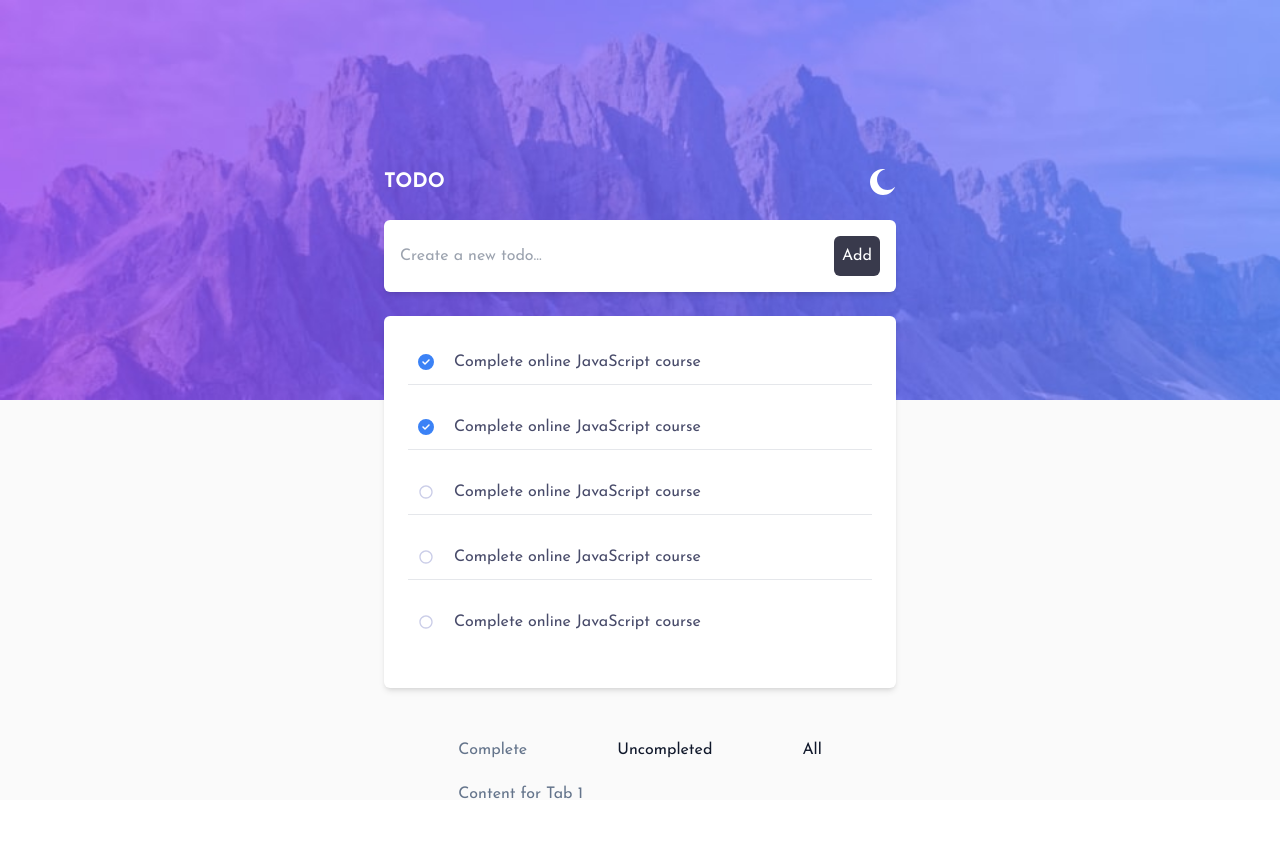
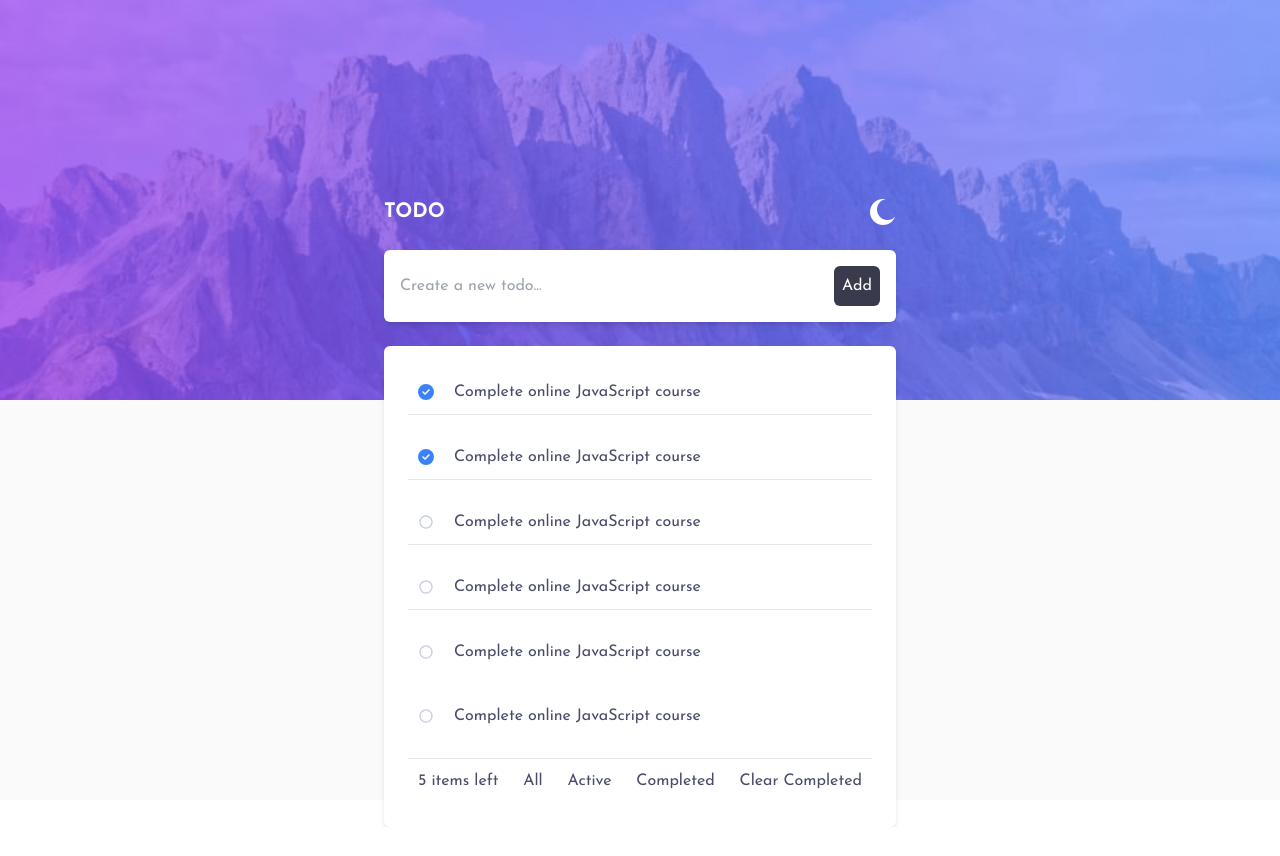
Before and after one commit to Thintalltom/GT-contribution, a React (Vite) app in the folder todo/: page / in a window 1280 px wide. After the commit the page ends 827 px from the top, so only its background shows below. Built offline with nearby package versions, Linux system fonts and the light colour scheme.

Commit message:
Update ToDoCard.tsx

```diff
--- a/todo/src/components/ToDoCard.tsx
+++ b/todo/src/components/ToDoCard.tsx
@@ -1,9 +1,8 @@
 import { FaCircleCheck } from "react-icons/fa6";
 import { MdOutlineRadioButtonUnchecked } from "react-icons/md";
-import Tabs from "./Tabs";
+
 const ToDoCard = () => {
   return (
-    <div className="w-full flex justify-center items-center flex-col">
     <div className="bg-white text-veryDarkGrayishBlue w-full max-w-lg p-6 rounded-md shadow-md">
       <ul>
         <li className="flex items-center mb-5 border-b-[1px] p-[10px]">
@@ -40,12 +39,20 @@ const ToDoCard = () => {
           </span>
           Complete online JavaScript course
         </li>
+        <li className="flex items-center mb-5 p-[10px]">
+          <span className="text-lightGrayishBlueDark mr-5">
+            <MdOutlineRadioButtonUnchecked />
+          </span>
+          Complete online JavaScript course
+        </li>
       </ul>
-      </div>
-      <div className="mt-[50px] w-full flex justify-center pb-[50px]  ">
-        <div className="gap-[20px]">
-          <Tabs />
-        </div>
+
+      <div className="flex justify-between border-t-[1px] p-[10px]">
+        <span>5 items left</span>
+        <span>All</span>
+        <span>Active</span>
+        <span>Completed</span>
+        <span>Clear Completed</span>
       </div>
     </div>
   );
```
Lines whose indentation alone changed are shown as unchanged.
